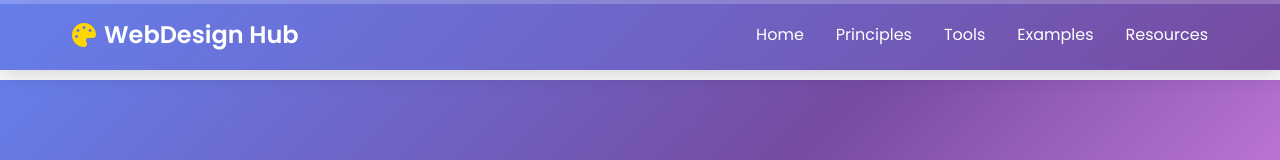
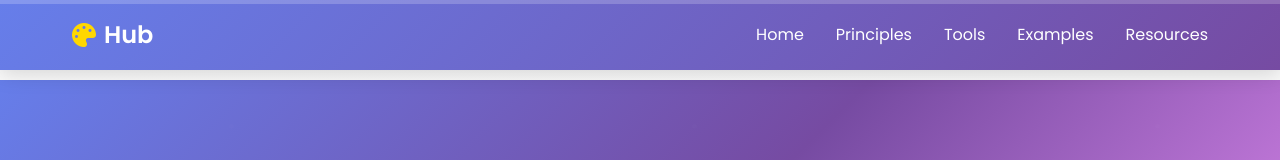
Before and after one commit to Formis77/IZPweb, a plain HTML site: page index.html in a window 1280 px wide. Shown: the top 160 px of the page. Drawn offline with Linux system fonts and the light colour scheme.

Commit message:
HomepageTitleChange

```diff
--- a/index.html
+++ b/index.html
@@ -13,7 +13,7 @@
         <nav>
             <div class="logo">
                 <i class="fas fa-palette"></i>
-                WebDesign Hub
+                Hub
             </div>
             <ul class="nav-links">
                 <li><a href="#intro">Home</a></li>
```
